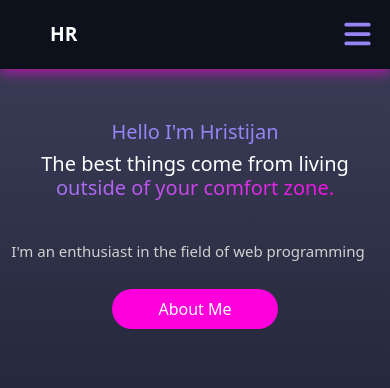
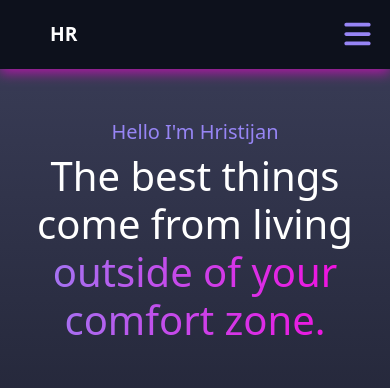
Before and after one commit to HristijanRalis/WebPortfolio, a React (Vite) app in the folder WebPortfolio/: page / in a window 390 px wide. Shown: the top 388 px of the page. Built offline with nearby package versions, Linux system fonts and the light colour scheme.

Commit message:
Changed font size for MainTitle

```diff
--- a/WebPortfolio/src/App.css
+++ b/WebPortfolio/src/App.css
@@ -676,7 +676,7 @@
 
 @media (max-width: 426px) {
   .mainTitle {
-    font-size: 20px;
+    font-size: 2.5rem;
   }
 
   .mainDesc {
```
